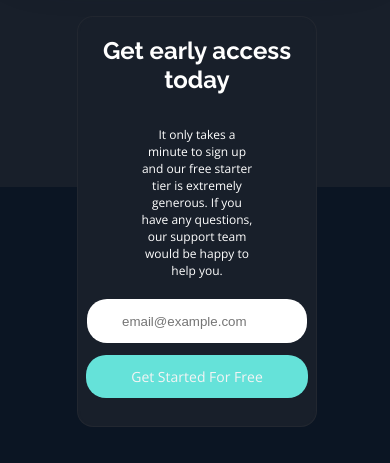
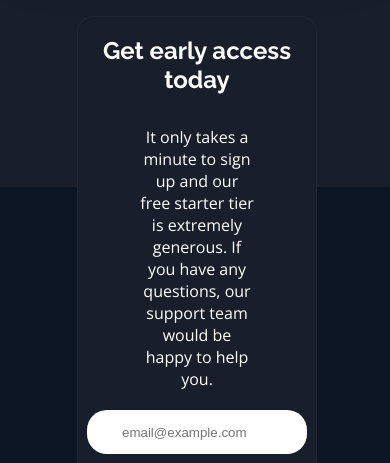
Before and after one commit to thisisobate/fylo-dark-theme, a plain HTML site: page index.html in a window 390 px wide. Shown: the part 3960-4423 px from the top of the page. Drawn offline with nearby package versions, Linux system fonts and the light colour scheme.

Commit message:
added styling to webpage

```diff
--- a/css/style.css
+++ b/css/style.css
@@ -273,9 +273,9 @@ input[type='button'] {
   justify-content: space-evenly;
 }
 
-.txt_box > p {
+/* .txt_box > p {
   font-size: 12px;
-}
+} */
 
 /* .notify_box {
   margin-left: 20%;
@@ -685,7 +685,7 @@ ul {
   }
 
   footer {
-    height: 1190px;
+    height: 990px;
     align-items: flex-start;
     width: 100%;
   }
```
